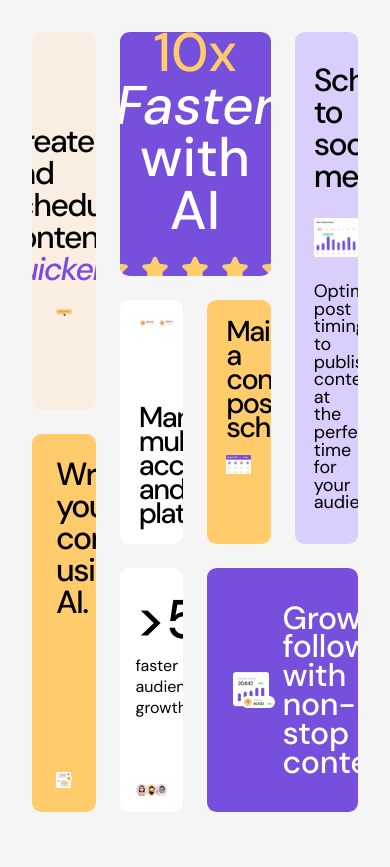
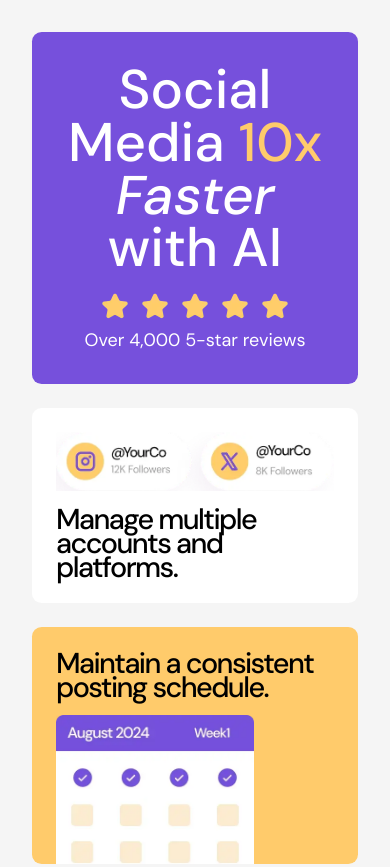
Before and after one commit to vdesimone/bento-grid-main, a plain HTML site: page index.html in a window 390 px wide. Shown: the top 867 px of the page. Before the commit the page ends 844 px from the top, so only its background shows below. Drawn offline with Linux system fonts and the light colour scheme.

Commit message:
created media query for smaller screens

```diff
--- a/style.css
+++ b/style.css
@@ -32,7 +32,6 @@ main {
   max-width: 64rem;
   padding: 2rem;
 }
-
 section {
   background-color: grey;
   border-radius: 0.6rem;
@@ -162,6 +161,7 @@ p {
 }
 #audience-growth p {
   font-size: 1rem;
+  font-weight: 500;
 }
 #audience-growth img {
   margin-top: auto;
@@ -198,3 +198,106 @@ p {
   font-weight: 500;
   font-size: 2rem;
 }
+
+@media screen and (max-width: 1026px) {
+  main {
+    display: grid;
+    grid-template-columns: repeat(auto-fit, minmax(250px, 1fr));
+    grid-template-rows: auto;
+    grid-auto-rows: auto;
+    gap: 1.5rem;
+    max-width: 100%;
+    padding: 2rem;
+  }
+  section {
+    grid-column: auto;
+    grid-row: auto;
+  }
+  #social-media,
+  #manage-accounts,
+  #posting-schedule,
+  #social-media-scheduling,
+  #grow-followers,
+  #audience-growth,
+  #create-and-schedule-content,
+  #write-content-with-ai {
+    grid-column: auto;
+    grid-row: auto;
+  }
+
+  #manage-accounts {
+    justify-content: start;
+    padding: 1.5rem;
+  }
+  #manage-accounts img {
+    width: 100%;
+    margin-bottom: 1rem;
+  }
+  #posting-schedule {
+    justify-content: start;
+    padding-left: 1.5rem;
+    padding-right: 1.5rem;
+    padding-top: 1.5rem;
+    padding-bottom: 0rem;
+  }
+  #posting-schedule img {
+    padding-right: 5rem;
+  }
+  #social-media-scheduling {
+    align-items: center;
+    text-align: center;
+    padding: 2rem 1.2rem;
+  }
+  #social-media-scheduling h2 {
+    font-size: 1.8rem;
+    margin-bottom: 1.5rem;
+  }
+  #social-media-scheduling img {
+    width: 100%;
+    margin-bottom: 1.5rem;
+  }
+  #social-media-scheduling p {
+    line-height: 1.1rem;
+    font-weight: 400;
+  }
+  #grow-followers {
+    flex-direction: column;
+    justify-content: center;
+    align-items: center;
+    padding: 1.5rem;
+  }
+  #grow-followers h2 {
+    display: flex;
+    align-items: center;
+    text-align: center;
+    font-size: 2rem;
+  }
+  #grow-followers img {
+    width: 70%;
+    padding-right: 0rem;
+    margin-bottom: 2rem;
+  }
+  #audience-growth {
+    padding: 1.5rem;
+  }
+  #audience-growth h2 {
+    font-size: 3.1rem;
+    font-weight: 500;
+  }
+  #audience-growth p {
+    font-size: 1.125rem;
+    margin-bottom: 1rem;
+  }
+  #audience-growth img {
+    padding-right: 5rem;
+  }
+  #create-and-schedule-content img {
+    padding-right: 5rem;
+  }
+  #write-content-with-ai h2 {
+    margin-bottom: 1.5rem;
+  }
+  #write-content-with-ai img {
+    padding-right: 5rem;
+  }
+}
```
